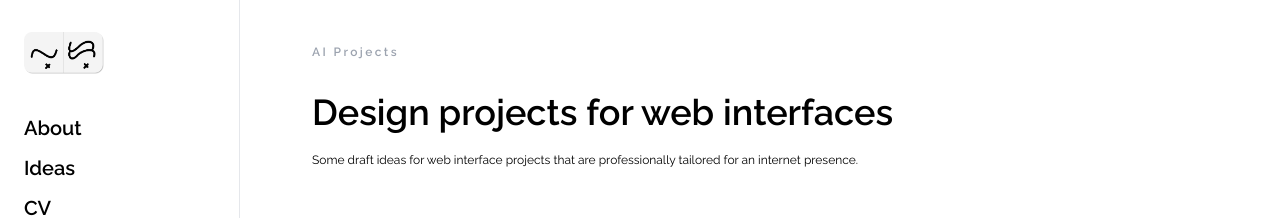
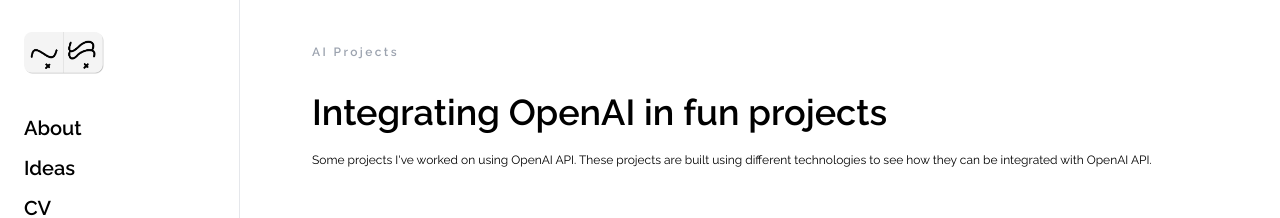
Before and after one commit to AG0nzales/joshua-gnzls-portfolio, a Next.js app: page /ai-projects in a window 1280 px wide. Shown: the top 218 px of the page. Built offline with nearby package versions, Linux system fonts and the light colour scheme.

Commit message:
updated ai projects

```diff
--- a/app/ai-projects/page.tsx
+++ b/app/ai-projects/page.tsx
@@ -14,11 +14,12 @@
           </span>
           <div className="title-container flex flex-col gap-5">
             <span className="raleway text-4xl font-semibold">
-              Design projects for web interfaces
+              Integrating OpenAI in fun projects
             </span>
             <span className="raleway text-xs">
-              Some draft ideas for web interface projects that are
-              professionally tailored for an internet presence.
+              Some projects I've worked on using OpenAI API. These projects are
+              built using different technologies to see how they can be
+              integrated with OpenAI API.
             </span>
           </div>
           <hr className="border border-gray-200 opacity-50 w-full mt-5 mb-5" />
```
